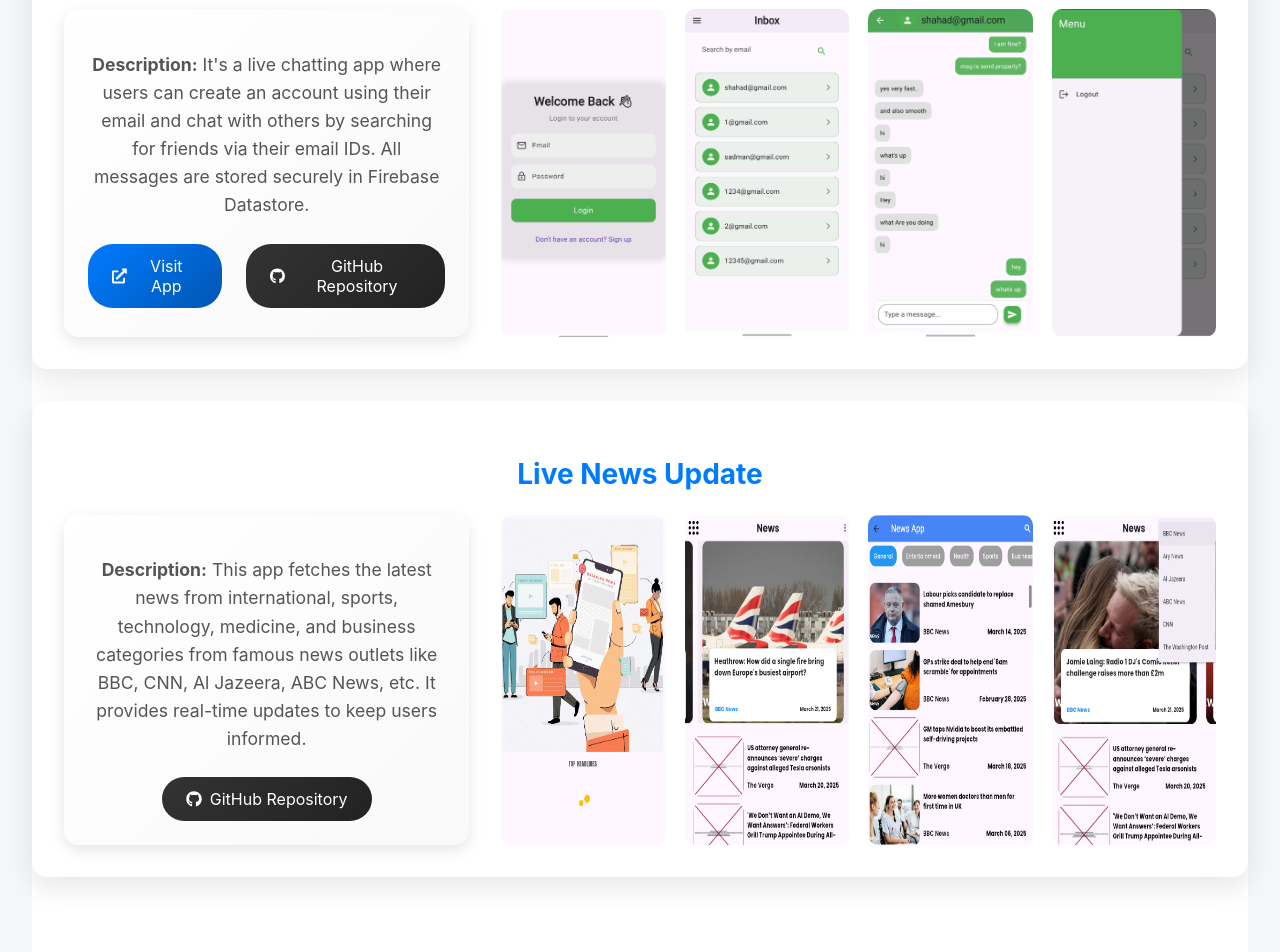
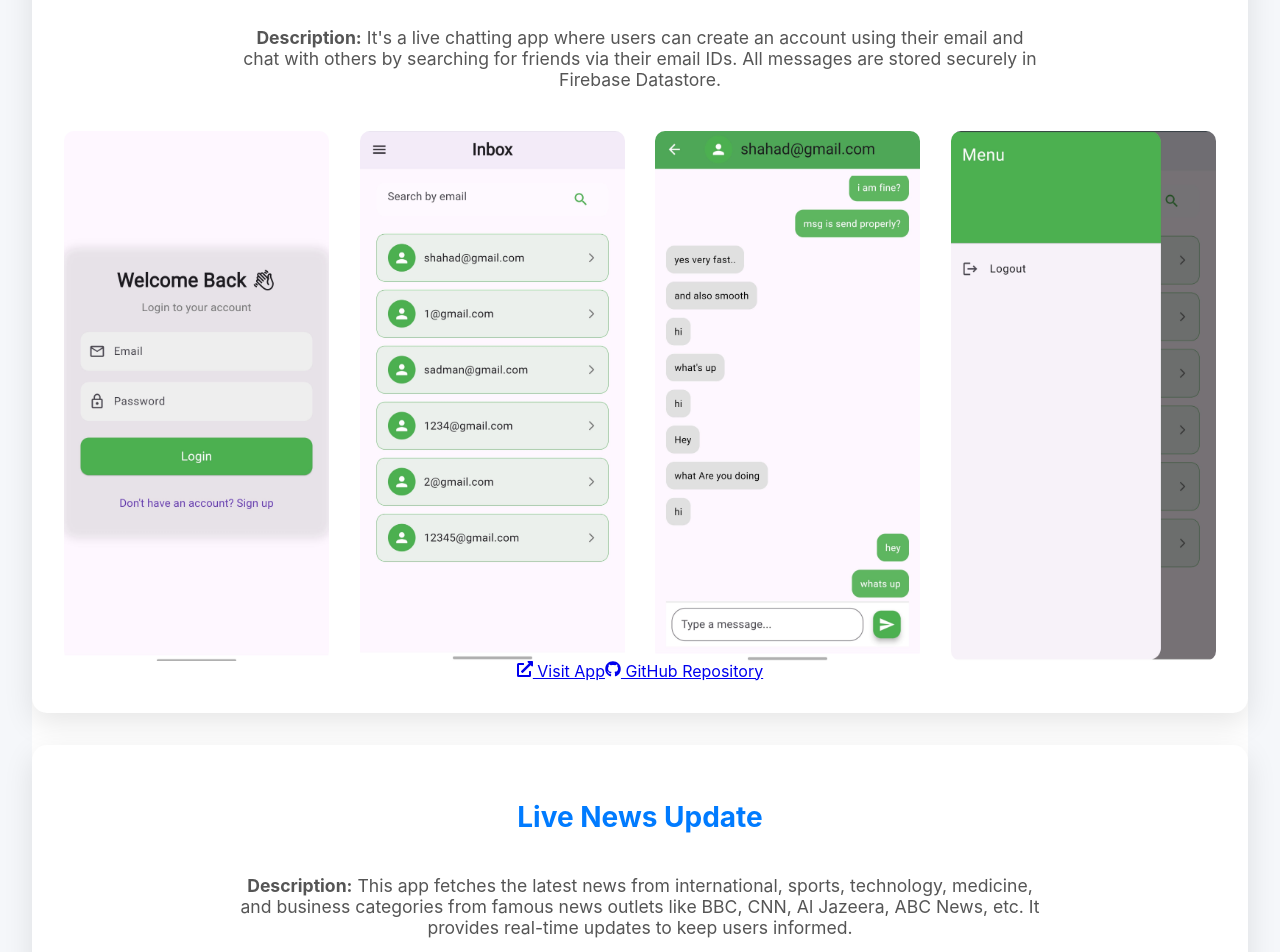
Before and after one commit to MostakAhmedShahad/portfolio-website, a React (Create React App) app: page / in a window 1280 px wide. Shown: the part 2600-3552 px from the top of the page. Built offline with nearby package versions, Linux system fonts and the light colour scheme.

Commit message:
project_design_updated

```diff
--- a/src/components/Projects.jsx
+++ b/src/components/Projects.jsx
@@ -19,10 +19,23 @@ const Projects = () => {
       <div className="project-card">
         <h2>Let's Chat App</h2>
         <div className="project-content">
-          <div className="project-details-card">
+          {/* Left Side: Description */}
+          <div className="project-details">
             <p>
               <strong>Description:</strong> It's a live chatting app where users can create an account using their email and chat with others by searching for friends via their email IDs. All messages are stored securely in Firebase Datastore.
             </p>
+          </div>
+
+          {/* Right Side: Images */}
+          <div className="project-images">
+            <img src={project1Image1} alt="Let's Chat App Screenshot 1" />
+            <img src={project1Image2} alt="Let's Chat App Screenshot 2" />
+            <img src={project1Image3} alt="Let's Chat App Screenshot 3" />
+            <img src={project1Image4} alt="Let's Chat App Screenshot 4" />
+          </div>
+        </div>
+
+        {/* Centered Buttons */}
         <div className="project-links">
           <a
             href="https://lets-chat-65327.web.app/" // Replace with your app URL
@@ -42,23 +55,28 @@ const Projects = () => {
           </a>
         </div>
       </div>
-          <div className="project-images">
-            <img src={project1Image1} alt="Let's Chat App Screenshot 1" />
-            <img src={project1Image2} alt="Let's Chat App Screenshot 2" />
-            <img src={project1Image3} alt="Let's Chat App Screenshot 3" />
-            <img src={project1Image4} alt="Let's Chat App Screenshot 4" />
-          </div>
-        </div>
-      </div>
 
       {/* Project 2: Live News Update */}
       <div className="project-card">
         <h2>Live News Update</h2>
         <div className="project-content">
-          <div className="project-details-card">
+          {/* Left Side: Description */}
+          <div className="project-details">
             <p>
               <strong>Description:</strong> This app fetches the latest news from international, sports, technology, medicine, and business categories from famous news outlets like BBC, CNN, Al Jazeera, ABC News, etc. It provides real-time updates to keep users informed.
             </p>
+          </div>
+
+          {/* Right Side: Images */}
+          <div className="project-images">
+            <img src={project2Image1} alt="Live News Update Screenshot 1" />
+            <img src={project2Image2} alt="Live News Update Screenshot 2" />
+            <img src={project2Image3} alt="Live News Update Screenshot 3" />
+            <img src={project2Image4} alt="Live News Update Screenshot 4" />
+          </div>
+        </div>
+
+        {/* Centered Buttons */}
         <div className="project-links">
           <a
             href="https://github.com/MostakAhmedShahad/News_App"
@@ -70,14 +88,6 @@ const Projects = () => {
           </a>
         </div>
       </div>
-          <div className="project-images">
-            <img src={project2Image1} alt="Live News Update Screenshot 1" />
-            <img src={project2Image2} alt="Live News Update Screenshot 2" />
-            <img src={project2Image3} alt="Live News Update Screenshot 3" />
-            <img src={project2Image4} alt="Live News Update Screenshot 4" />
-          </div>
-        </div>
-      </div>
 
       {/* Add more projects here if needed */}
     </div>
--- a/src/components/Projects.scss
+++ b/src/components/Projects.scss
@@ -37,15 +37,19 @@
 
     .project-content {
       display: flex;
-      gap: 2rem;
+      flex-direction: column;
+      align-items: center;
+      gap: 1.5rem;
 
       .project-details-card {
-        flex: 1;
         background: linear-gradient(135deg, #ffffff, #f9f9f9);
         padding: 1.5rem;
         border-radius: 15px;
         box-shadow: 0 5px 15px rgba(0, 0, 0, 0.1);
         transition: transform 0.3s ease, box-shadow 0.3s ease;
+        width: 100%;
+        max-width: 800px;
+        text-align: center;
 
         &:hover {
           transform: translateY(-5px);
@@ -56,13 +60,33 @@
           font-size: 1.1rem;
           color: #555;
           line-height: 1.6;
-          margin-bottom: 1.5rem;
+          margin-bottom: 0;
+        }
+      }
+
+      .project-images {
+        display: flex;
+        justify-content: space-between;
+        gap: 1rem;
+        width: 100%;
+
+        img {
+          width: 23%;
+          height: auto;
+          border-radius: 10px;
+          transition: transform 0.3s ease;
+
+          &:hover {
+            transform: scale(1.05);
+          }
+        }
       }
 
       .project-links {
         display: flex;
         justify-content: center;
         gap: 1.5rem;
+        width: 100%;
 
         a {
           display: flex;
@@ -99,25 +123,6 @@
         }
       }
     }
-
-      .project-images {
-        flex: 2;
-        display: flex;
-        justify-content: space-between;
-        gap: 1rem;
-
-        img {
-          width: 23%;
-          height: auto;
-          border-radius: 10px;
-          transition: transform 0.3s ease;
-
-          &:hover {
-            transform: scale(1.05);
-          }
-        }
-      }
-    }
   }
 }
 
@@ -148,12 +153,6 @@
       }
 
       .project-content {
-        flex-direction: column;
-
-        .project-details-card {
-          margin-bottom: 1.5rem;
-        }
-
         .project-images {
           flex-wrap: wrap;
           gap: 0.5rem;
```
Lines whose indentation alone changed are shown as unchanged.
